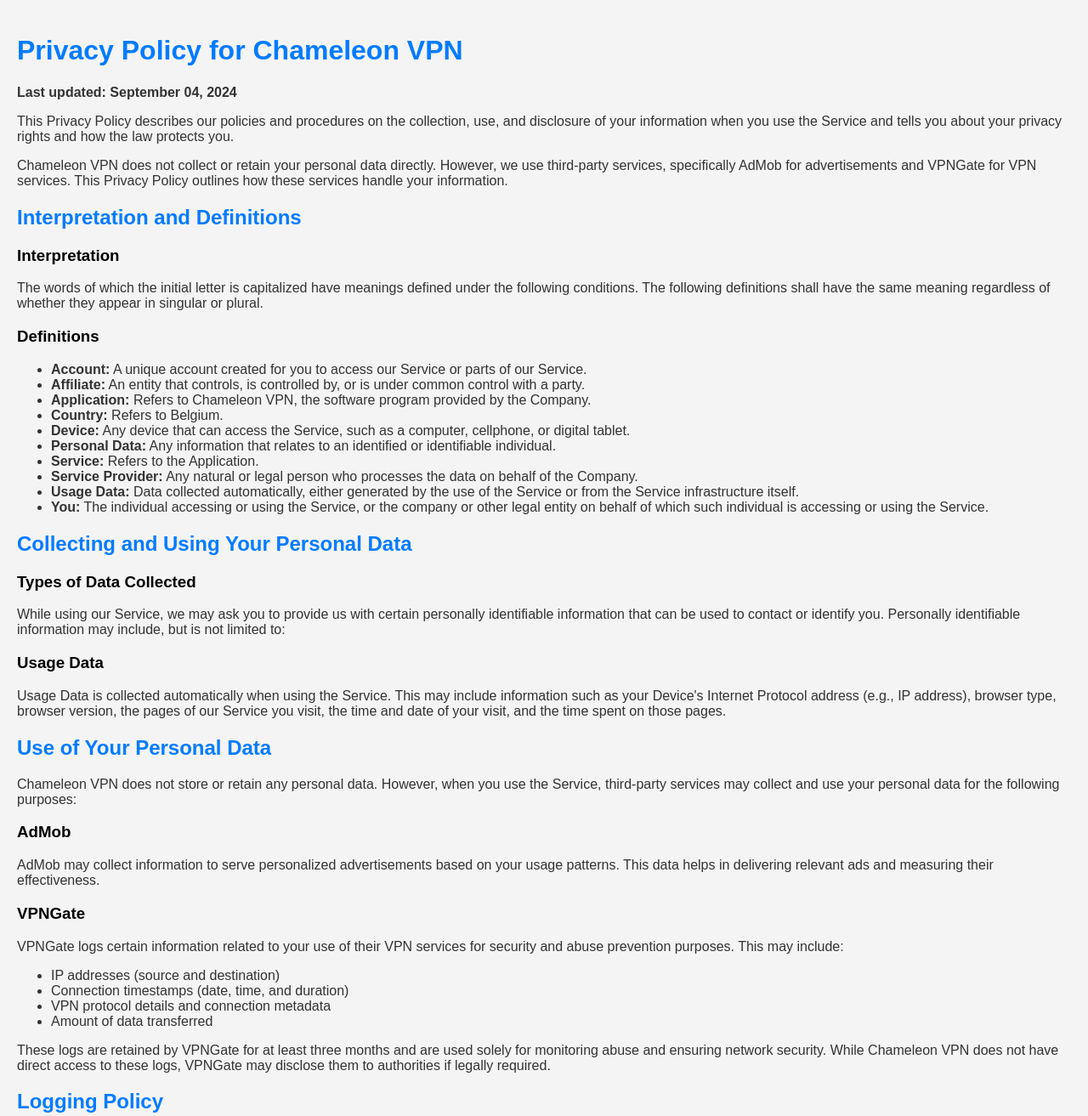
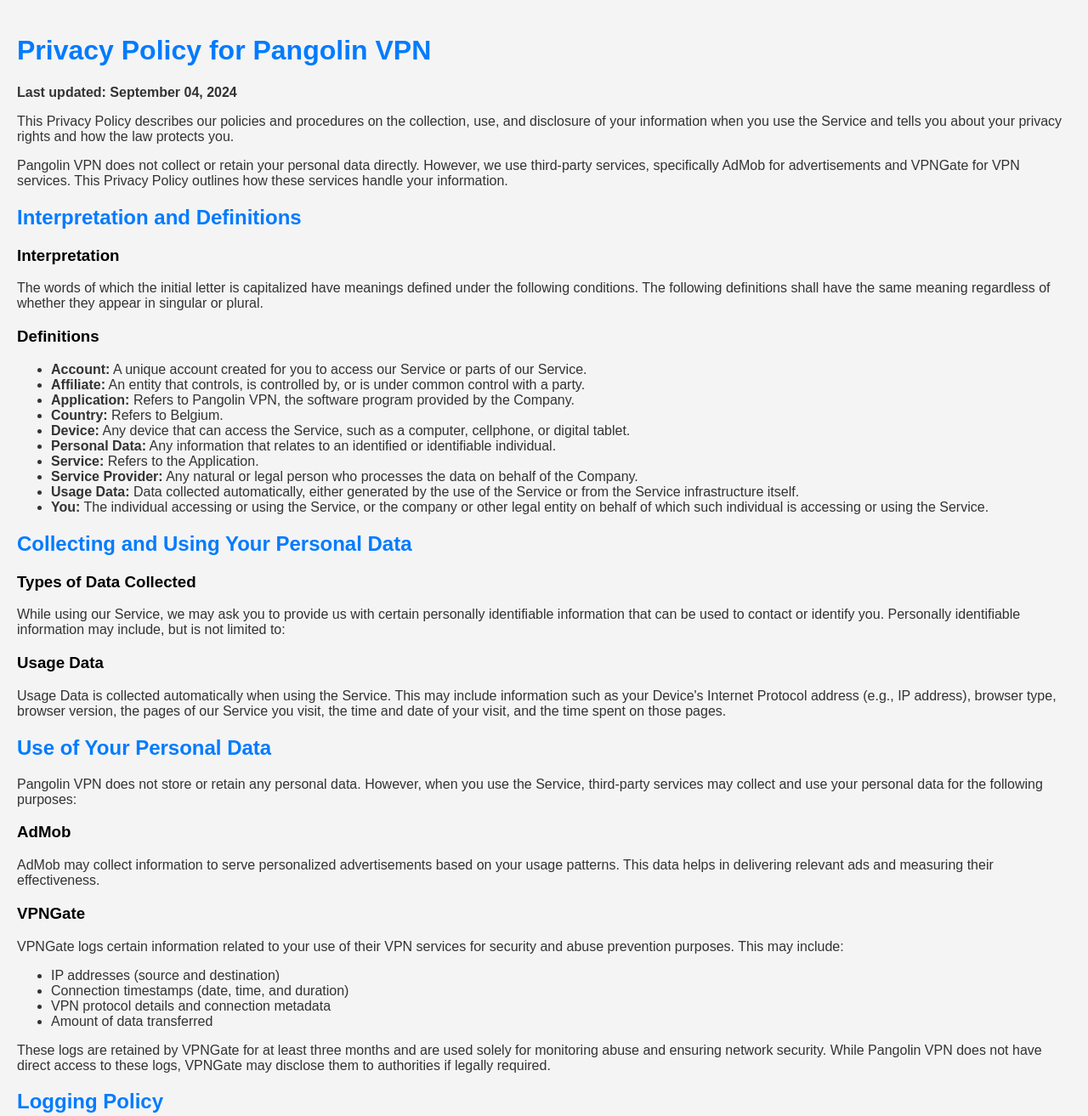
Before and after one commit to r0755466/ChameleonVPN, a plain HTML site: page index.html in a window 1280 px wide. Shown: the top 1313 px of the page at 85% size. Drawn offline with Linux system fonts and the light colour scheme.

Commit message:
Change branding

```diff
--- a/index.html
+++ b/index.html
@@ -3,7 +3,7 @@
 <head>
   <meta charset="UTF-8">
   <meta name="viewport" content="width=device-width, initial-scale=1.0">
-  <title>Privacy Policy for Chameleon VPN</title>
+  <title>Privacy Policy for Pangolin VPN</title>
   <style>
     body {
       font-family: Arial, sans-serif;
@@ -28,13 +28,13 @@
 </head>
 <body>
 
-  <h1>Privacy Policy for Chameleon VPN</h1>
+  <h1>Privacy Policy for Pangolin VPN</h1>
   <p><strong>Last updated: September 04, 2024</strong></p>
   <p>
     This Privacy Policy describes our policies and procedures on the collection, use, and disclosure of your information when you use the Service and tells you about your privacy rights and how the law protects you.
   </p>
   <p>
-    Chameleon VPN does not collect or retain your personal data directly. However, we use third-party services, specifically AdMob for advertisements and VPNGate for VPN services. This Privacy Policy outlines how these services handle your information.
+    Pangolin VPN does not collect or retain your personal data directly. However, we use third-party services, specifically AdMob for advertisements and VPNGate for VPN services. This Privacy Policy outlines how these services handle your information.
   </p>
 
   <h2>Interpretation and Definitions</h2>
@@ -47,7 +47,7 @@
   <ul>
     <li><strong>Account:</strong> A unique account created for you to access our Service or parts of our Service.</li>
     <li><strong>Affiliate:</strong> An entity that controls, is controlled by, or is under common control with a party.</li>
-    <li><strong>Application:</strong> Refers to Chameleon VPN, the software program provided by the Company.</li>
+    <li><strong>Application:</strong> Refers to Pangolin VPN, the software program provided by the Company.</li>
     <li><strong>Country:</strong> Refers to Belgium.</li>
     <li><strong>Device:</strong> Any device that can access the Service, such as a computer, cellphone, or digital tablet.</li>
     <li><strong>Personal Data:</strong> Any information that relates to an identified or identifiable individual.</li>
@@ -70,7 +70,7 @@
 
   <h2>Use of Your Personal Data</h2>
   <p>
-    Chameleon VPN does not store or retain any personal data. However, when you use the Service, third-party services may collect and use your personal data for the following purposes:
+    Pangolin VPN does not store or retain any personal data. However, when you use the Service, third-party services may collect and use your personal data for the following purposes:
   </p>
 
   <h3>AdMob</h3>
@@ -89,7 +89,7 @@
     <li>Amount of data transferred</li>
   </ul>
   <p>
-    These logs are retained by VPNGate for at least three months and are used solely for monitoring abuse and ensuring network security. While Chameleon VPN does not have direct access to these logs, VPNGate may disclose them to authorities if legally required.
+    These logs are retained by VPNGate for at least three months and are used solely for monitoring abuse and ensuring network security. While Pangolin VPN does not have direct access to these logs, VPNGate may disclose them to authorities if legally required.
   </p>
 
   <h2>Logging Policy</h2>
@@ -112,7 +112,7 @@
 
   <h2>Retention of Your Personal Data</h2>
   <p>
-    Chameleon VPN does not retain any personal data; all user data is stored by third-party services such as VPNGate and AdMob. These services retain user data according to their own policies and for their required durations. For more information on how long these third-party services retain your data, please refer to their respective privacy policies.
+    Pangolin VPN does not retain any personal data; all user data is stored by third-party services such as VPNGate and AdMob. These services retain user data according to their own policies and for their required durations. For more information on how long these third-party services retain your data, please refer to their respective privacy policies.
   </p>
 
   <h2>Security of Your Personal Data</h2>
@@ -132,7 +132,7 @@
 
   <h2>Children’s Privacy</h2>
   <p>
-    Chameleon VPN does not knowingly collect personally identifiable information from anyone under the age of 13. However, third-party services, such as AdMob and VPNGate, may collect such information in accordance with their own privacy policies. If we become aware that any personal data collected from a child under the age of 13 has been obtained, we will take steps to delete that information. We encourage parents and guardians to monitor their children's online activities and to help enforce our policy by instructing their children never to provide personal data without their permission.
+    Pangolin VPN does not knowingly collect personally identifiable information from anyone under the age of 13. However, third-party services, such as AdMob and VPNGate, may collect such information in accordance with their own privacy policies. If we become aware that any personal data collected from a child under the age of 13 has been obtained, we will take steps to delete that information. We encourage parents and guardians to monitor their children's online activities and to help enforce our policy by instructing their children never to provide personal data without their permission.
   </p>
   <p>For more information on how AdMob and VPNGate handle children's data, please refer to their respective privacy policies:</p>
   <ul>
@@ -149,7 +149,7 @@
   <p>If you have any questions about this Privacy Policy, you can contact us via mail: itismerazzi98@gmail.com</p>
 
   <footer>
-    &copy; 2024 Chameleon VPN
+    &copy; 2024 Pangolin VPN
   </footer>
 
 </body>
```
